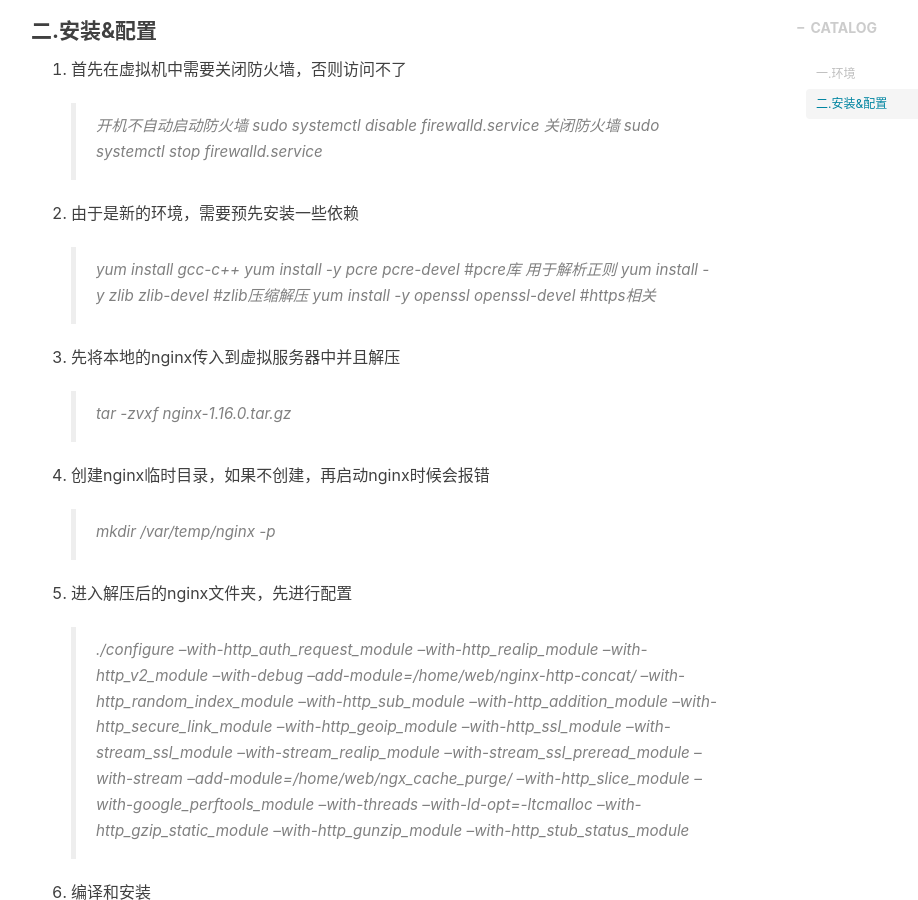
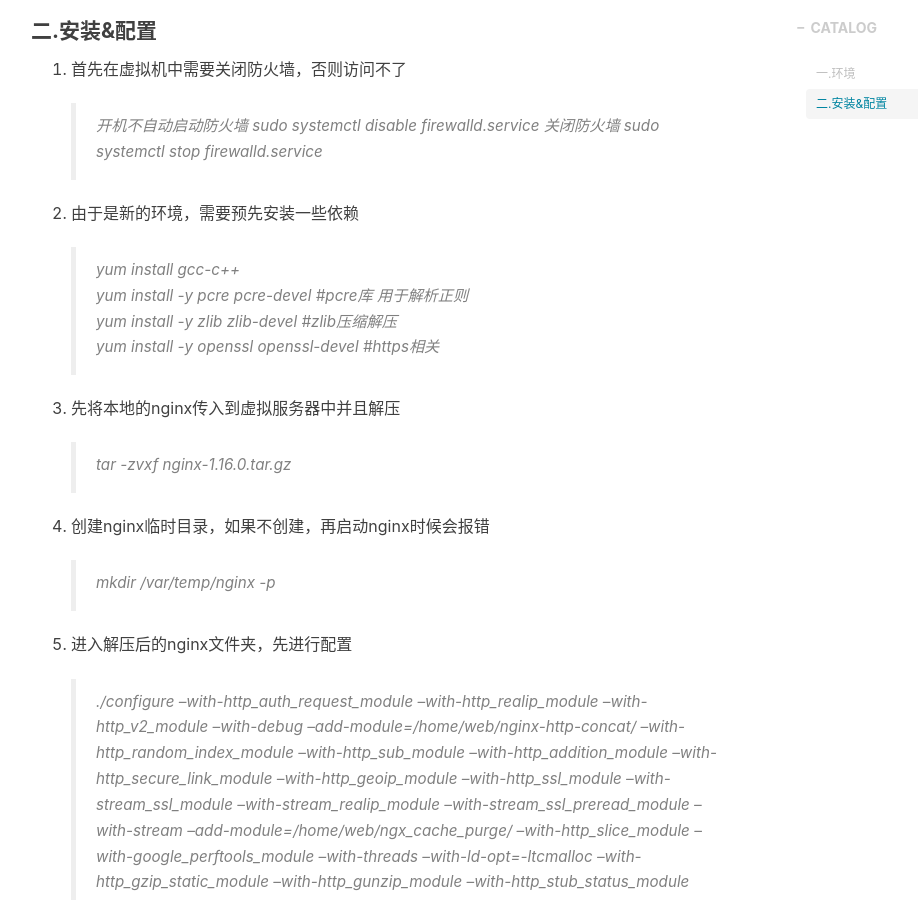
Before and after one commit to ZhaoLeBoy/zhaoleboy.github.io, a Jekyll site: the page built from _posts/2020-02-17-nginx.md, in a window 1280 px wide and 900 px high, scrolled down 765 px. Shown: the whole window, without its empty margins (234-1152 px from the left). Built offline with Jekyll 4.4.1, drawn with Linux system fonts in a browser that asks for light colours; nearby versions of some CDN libraries; comment, search, counter and statistics services are not loaded.

Commit message:
修复样式

```diff
--- a/_posts/2020-02-17-nginx.md
+++ b/_posts/2020-02-17-nginx.md
@@ -26,9 +26,9 @@
 sudo systemctl stop firewalld.service
 
 2. 由于是新的环境，需要预先安装一些依赖
->yum install gcc-c++
-yum install -y pcre pcre-devel #pcre库 用于解析正则
-yum install -y zlib zlib-devel #zlib压缩解压
+>yum install gcc-c++ \
+yum install -y pcre pcre-devel #pcre库 用于解析正则 \
+yum install -y zlib zlib-devel #zlib压缩解压 \
 yum install -y openssl openssl-devel #https相关
 
 3. 先将本地的nginx传入到虚拟服务器中并且解压
```
